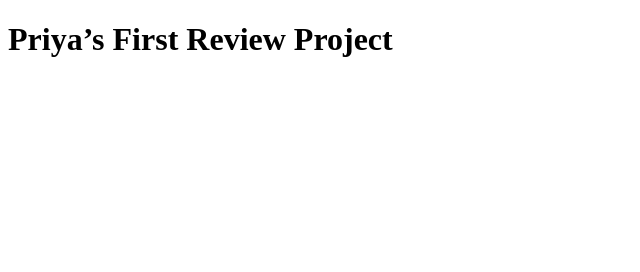
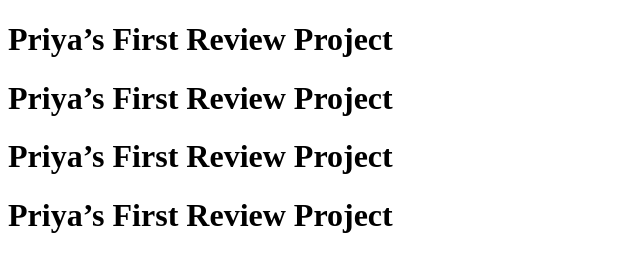
Before and after one commit to jkpriya/firstproject, a plain HTML site: page index.html in a window 1280 px wide. Shown: the whole page, without its empty margins (0-640 px from the left). Drawn offline with Linux system fonts and the light colour scheme.

Commit message:
Update index.html

```diff
--- a/index.html
+++ b/index.html
@@ -1,13 +1,13 @@
 <!DOCTYPE html>
 <html lang="en">
 <head>
-    <meta charset="UTF-8">
-    <meta http-equiv="X-UA-Compatible" content="IE=edge">
-    <meta name="viewport" content="width=device-width, initial-scale=1.0">
-    <title>Document</title>
+
 </head>
 <body>
     <div class="container">
+        <h1>Priya’s First Review  Project</h1>
+        <h1>Priya’s First Review  Project</h1>
+        <h1>Priya’s First Review  Project</h1>
         <h1>Priya’s First Review  Project</h1>
     </div>
 
```
